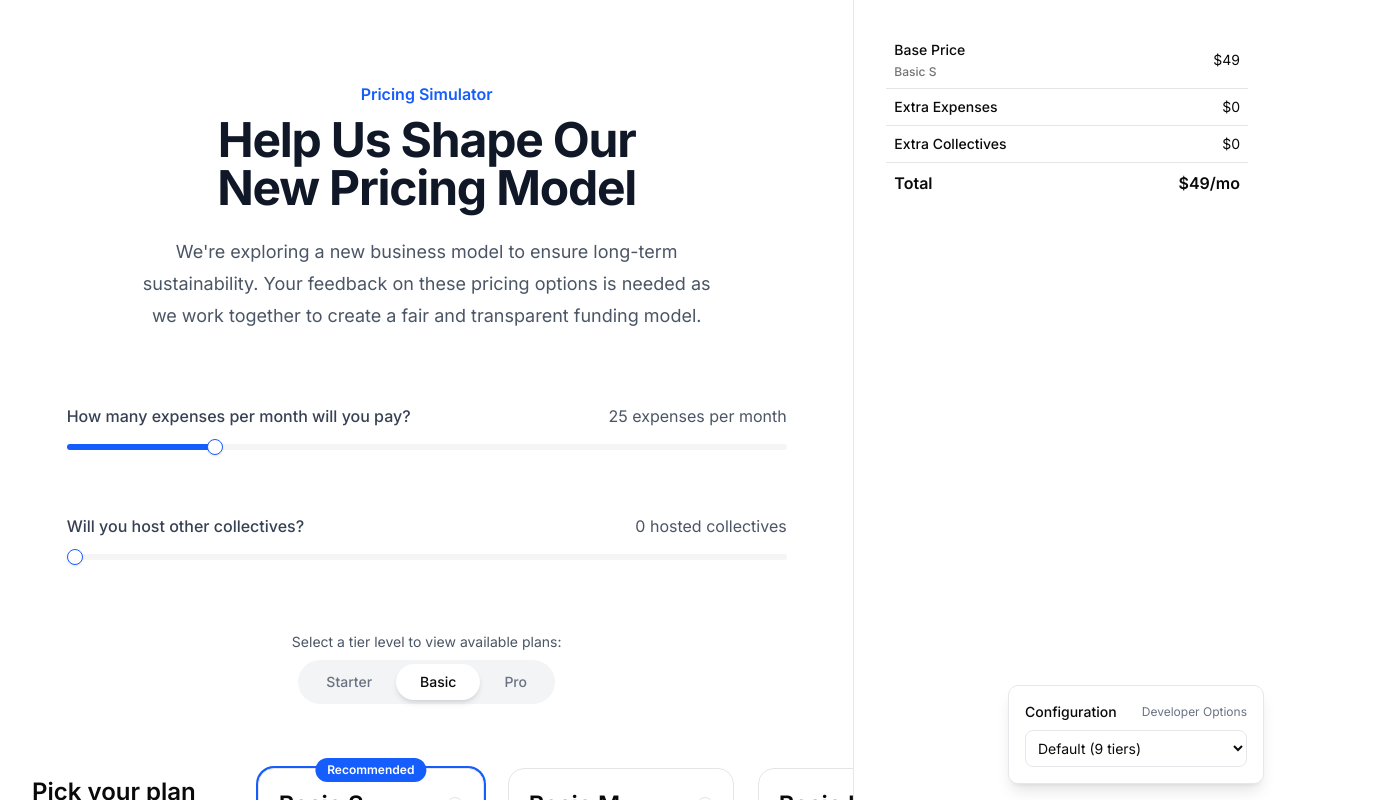
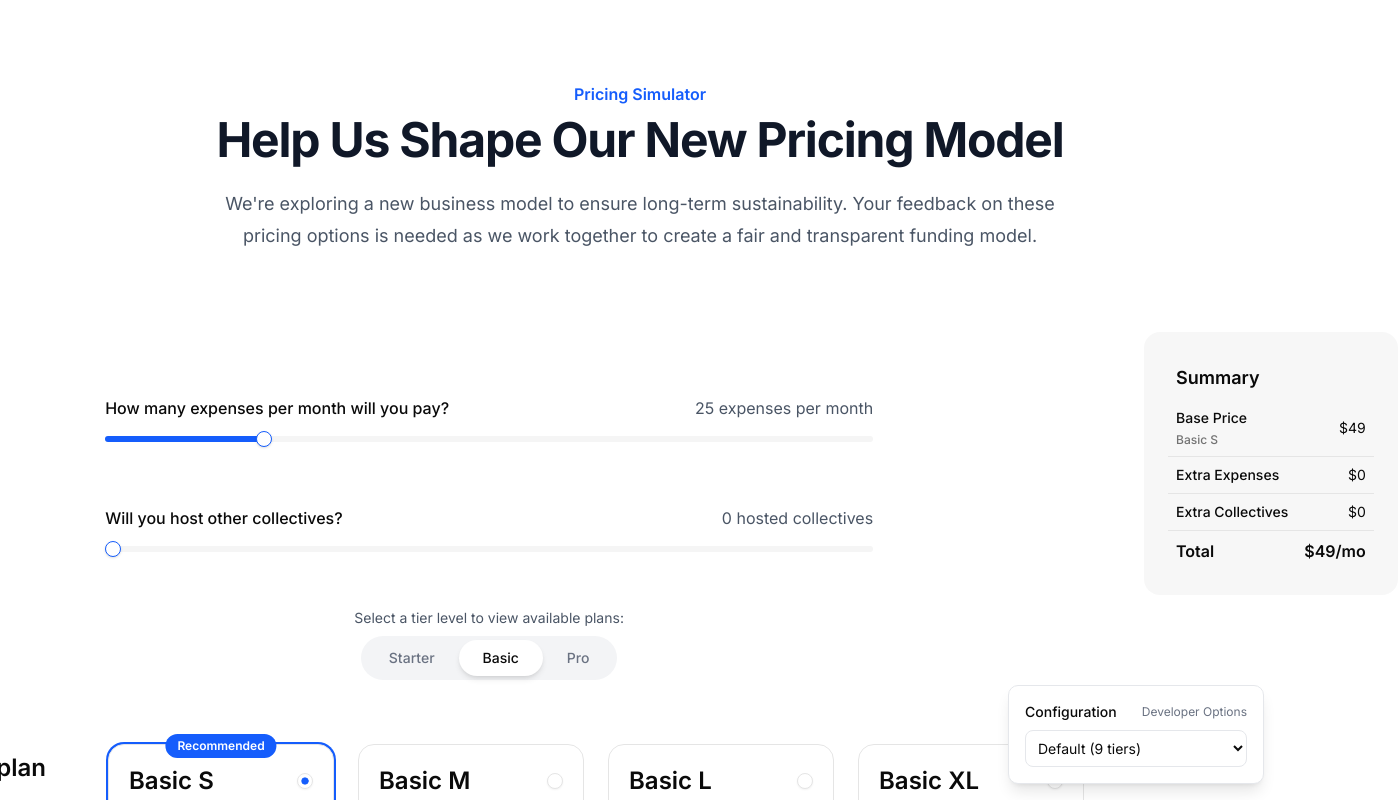
Before and after one commit to opencollective/pricing, a Next.js app: page / in a window 1280 px wide. Shown: the top 800 px of the page, 1398 px wide, since content can reach past the window. Built offline with nearby package versions, Linux system fonts and the light colour scheme.

Commit message:
Update layout

```diff
--- a/app/(landing)/layout.tsx
+++ b/app/(landing)/layout.tsx
@@ -72,10 +72,8 @@ export default function LandingLayout({
 
   return (
     <>
-      <div className="flex h-screen overflow-hidden">
-        {/* Left pane with scrollable content */}
-        <div className="flex-1 overflow-y-auto px-6 lg:px-8 pt-20">
-          <div className="mx-auto max-w-4xl text-center">
+      <div className="min-h-screen pt-20">
+        <div className="mx-auto max-w-4xl text-center mb-20">
           <h1 className="text-base font-semibold leading-7 text-primary">
             Pricing Simulator
           </h1>
@@ -84,14 +82,17 @@ export default function LandingLayout({
           </p>
           <p className="mt-6 text-balance text-lg leading-8 text-gray-600">
             We&apos;re exploring a new business model to ensure long-term
-              sustainability. Your feedback on these pricing options is needed
-              as we work together to create a fair and transparent funding
-              model.
+            sustainability. Your feedback on these pricing options is needed as
+            we work together to create a fair and transparent funding model.
           </p>
         </div>
-
+        <div className="flex gap-12 justify-center">
+          {/* Main content area */}
+          <div className="flex-1 max-w-7xl">
+            <div className="max-w-3xl mx-auto mt-16">
+              <PlanFinder />
+            </div>
             <div className="py-0">
-            <PlanFinder />
               {tierSet === "default" && (
                 <div className="mt-6 flex flex-col items-center">
                   <p className="text-sm text-gray-600 mb-2">
@@ -144,7 +145,7 @@ export default function LandingLayout({
                 }
                 value={selectedPlan.tier?.title}
               >
-              <div className="mx-auto mt-8 max-w-7xl">
+                <div className="mt-8">
                   {/* Pricing Comparison Table */}
                   <div className="overflow-x-auto rounded-xl ">
                     <table className="w-full border-collapse pt-2">
@@ -309,7 +310,8 @@ export default function LandingLayout({
                             <PricingFeatureCell
                               key={`${tier.title}-extra-expense`}
                               value={`$${(
-                              tier.pricingModel.pricePerAdditionalExpense / 100
+                                tier.pricingModel.pricePerAdditionalExpense /
+                                100
                               ).toFixed(2)}`}
                               isHovered={hoveredTier === tier.title}
                               onHover={setHoveredTier}
@@ -404,9 +406,12 @@ export default function LandingLayout({
             <PricingSimulatorConfig />
           </div>
 
-        {/* Right pane with children content */}
-        <div className="w-1/3 overflow-y-auto border-l border-gray-200 p-8">
+          {/* Sticky card with children content */}
+          <div className="max-w-[650px] flex-1">
+            <div className="sticky top-8 bg-muted/75 rounded-2xl p-6 pt-8">
               {children}
+            </div>
+          </div>
         </div>
       </div>
     </>
--- a/app/(landing)/page.tsx
+++ b/app/(landing)/page.tsx
@@ -42,6 +42,8 @@ export default function LandingPage() {
 
   const total = basePrice + extraExpensesAmount + extraCollectivesAmount;
   return (
+    <div>
+      <h4 className="text-lg font-semibold mb-2 px-2">Summary</h4>
       <Table>
         <TableBody>
           <TableRow>
@@ -64,7 +66,9 @@ export default function LandingPage() {
                 <div className="text-xs text-muted-foreground mt-1">
                   {extraExpensesPerMonth} x{" "}
                   {formatAmount(pricePerAdditionalExpense, 2)}{" "}
-                {selectedPlan.interval === PricingInterval.YEARLY && <>x 12</>}
+                  {selectedPlan.interval === PricingInterval.YEARLY && (
+                    <>x 12</>
+                  )}
                 </div>
               )}
             </TableCell>
@@ -77,7 +81,9 @@ export default function LandingPage() {
                 <div className="text-xs text-muted-foreground mt-1">
                   {extraCollectivesPerMonth} x{" "}
                   {formatAmount(pricePerAdditionalCollective, 2)}{" "}
-                {selectedPlan.interval === PricingInterval.YEARLY && <>x 12</>}
+                  {selectedPlan.interval === PricingInterval.YEARLY && (
+                    <>x 12</>
+                  )}
                 </div>
               )}
             </TableCell>
@@ -91,5 +97,6 @@ export default function LandingPage() {
           </TableRow>
         </TableBody>
       </Table>
+    </div>
   );
 }
--- a/components/PlanFinder.tsx
+++ b/components/PlanFinder.tsx
@@ -57,14 +57,11 @@ export function PlanFinder() {
   };
 
   return (
-    <div className="mt-8 px-6 py-10 pb-4 max-w-3xl mx-auto">
+    <div className="">
       <div className="space-y-8">
         <div>
           <div className="flex justify-between mb-2">
-            <label
-              htmlFor="expenses-slider"
-              className="font-medium text-gray-700"
-            >
+            <label htmlFor="expenses-slider" className="font-medium">
               How many expenses per month will you pay?
             </label>
             <span className="text-gray-600">{expenses} expenses per month</span>
@@ -85,10 +82,7 @@ export function PlanFinder() {
 
         <div>
           <div className="flex justify-between mb-2">
-            <label
-              htmlFor="collectives-slider"
-              className="font-medium text-gray-700"
-            >
+            <label htmlFor="collectives-slider" className="font-medium ">
               Will you host other collectives?
             </label>
             <span className="text-gray-600">
```
Lines whose indentation alone changed are shown as unchanged.
